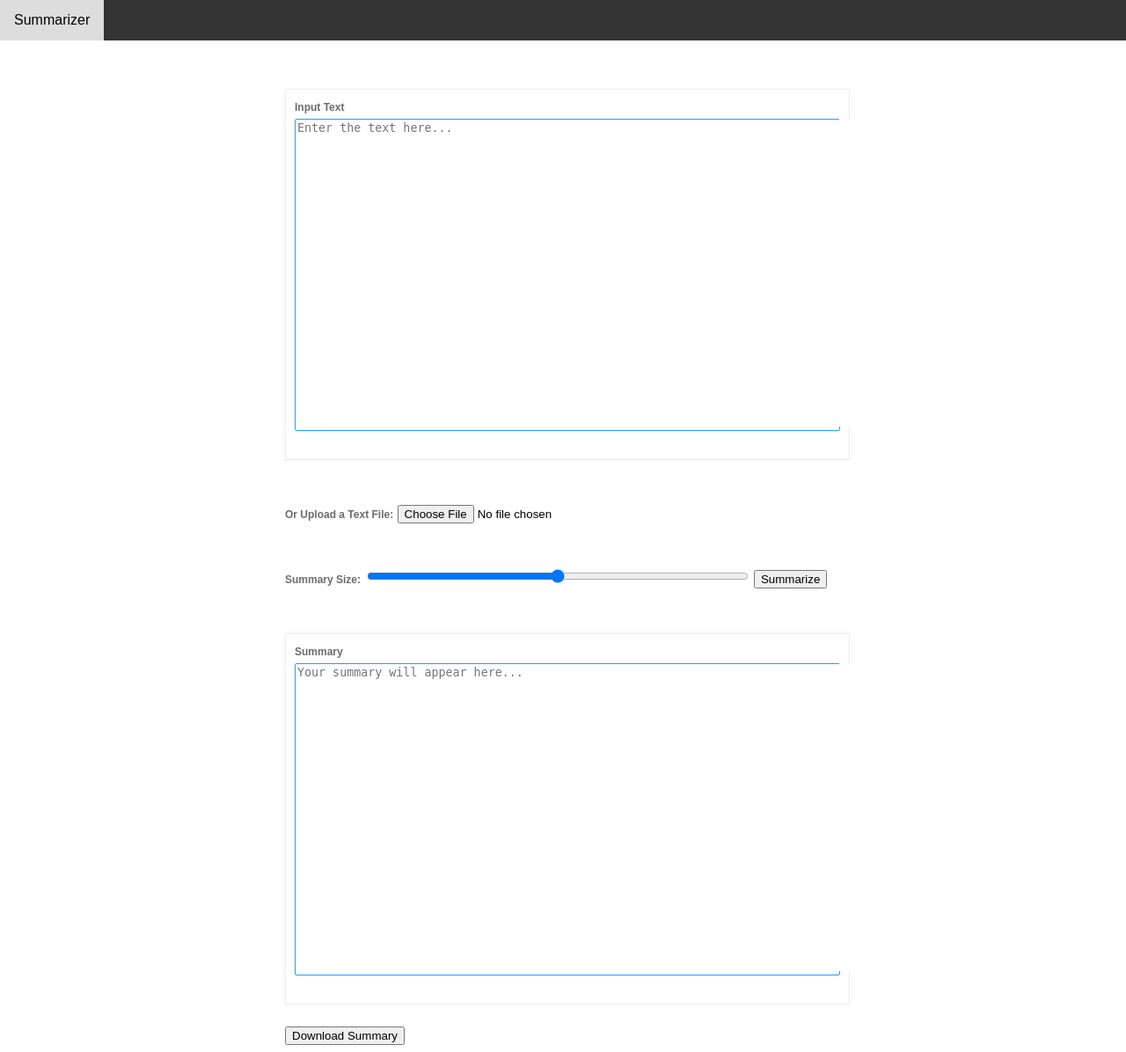
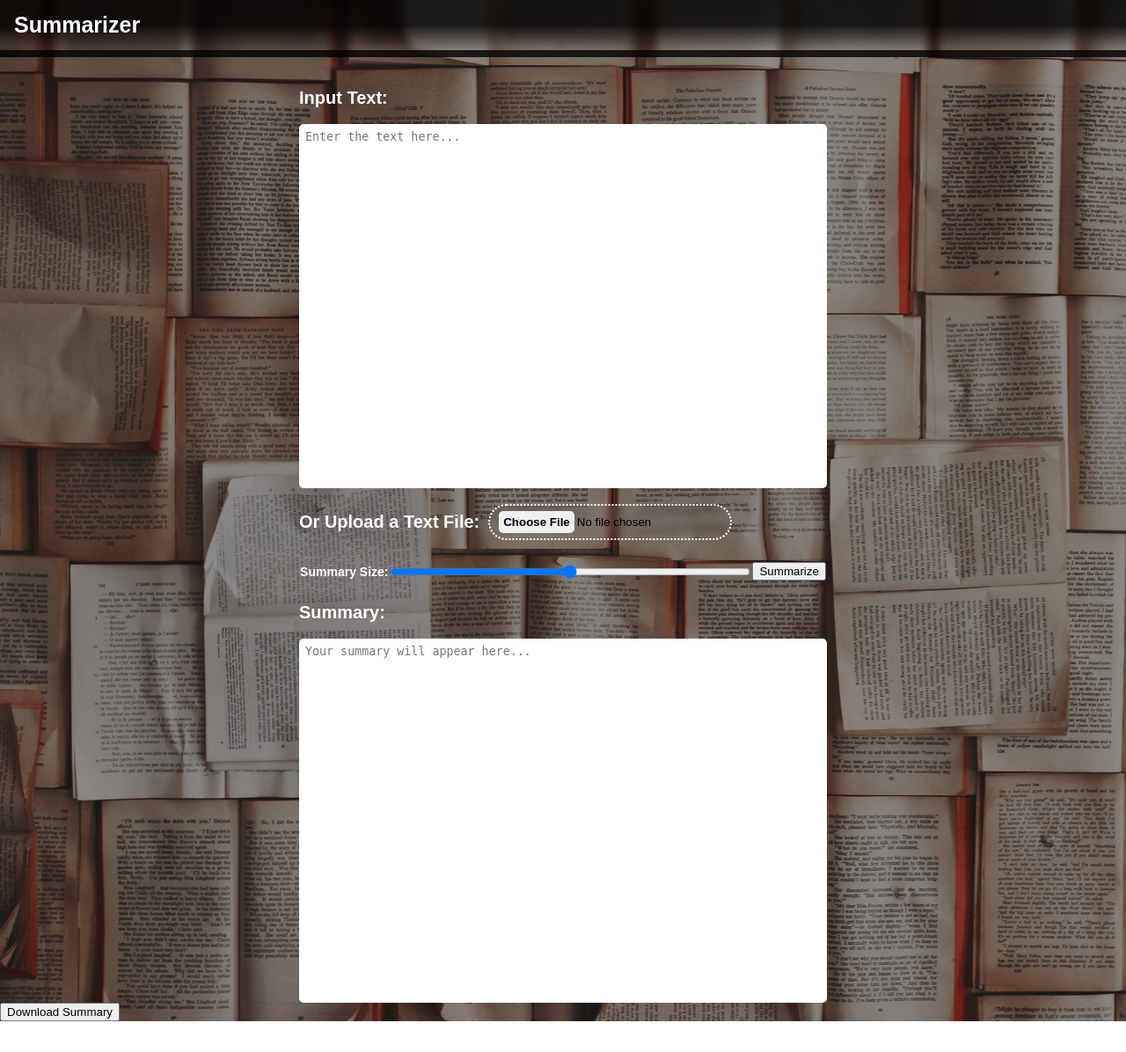
Before and after one commit to naleen201/TextSummarizer, a Flask app: page / in a window 1280 px wide. Shown: the whole page at 88% size. After the commit the page ends 1161 px from the top, so only its background shows below. Run offline with Flask 2, Linux system fonts and the light colour scheme.

Commit message:
UI Improvements

```diff
--- a/static/style.css
+++ b/static/style.css
@@ -1,114 +1,191 @@
-body{
-	font-family: 'helvatica' ,sans-serif;
+body {
+    margin: 0;
+    margin-top: 100px;
+    padding: 0;
+    font-family: 'helvatica', sans-serif;
+    background: rgba(0, 0, 0, 0.40) url("background.jpg");
+    background-blend-mode: darken;
+    background-size: cover;
 }
-.container{
-	margin-top: 4%;
-	margin-left: 25%;
-	padding: 10px;
-	width: 620px;
+
+.container {
+    display: flex;
+    flex-direction: row;
+    justify-content: center;
+    margin-left: 30px;
+    margin-right: 30px;
+    -moz-box-shadow: 0px 0px 5px 1px rgba(0, 0, 0, 0.03);
+    -webkit-box-shadow: 0px 0px 5px 1px rgba(0, 0, 0, 0.03);
+    box-shadow: 0px 0px 5px 1px rgba(0, 0, 0, 0.03);
+}
+
+.diffSize {
+    font-family: 'Plus Jakarta Sans', sans-serif;
+    font-size: 14px;
+    color: #ffffff;
+}
+
+.file_input {
+    margin-top: 18px;
+    display: flex;
+    flex-direction: row;
+    justify-content: left;
+    align-items: center;
+    flex-wrap: wrap;
+}
+
+#inputfile {
+    margin-left: 10px;
+    padding-left: 10px;
+    padding-right: 10px;
+    border: 2px white dotted;
+    border-radius: 50px;
+    backdrop-filter: blur(5px);
+}
+
+#inputfile::file-selector-button {
+    padding: 5px;
+    border: 0px;
+    margin: 6px 3px 6px 0px;
+    border-radius: 5px;
+    font-family: 'Plus Jakarta Sans', sans-serif;
+    font-weight: 600;
+}
+
+form {
+    width: 600px;
+    height: auto;
+    display: flex;
+    flex-direction: column;
+    justify-content: center;
+}
+
+textarea {
     height: 400px;
-	border: 1px solid #ededed;
-
-	-moz-box-shadow: 0px 0px 5px 1px rgba(0,0,0,0.03);
-	-webkit-box-shadow: 0px 0px 5px 1px rgba(0,0,0,0.03);
-	box-shadow: 0px 0px 5px 1px rgba(0,0,0,0.03);
-}
-form{
-	width: auto;
-	height: auto;
-	padding-bottom: 20px;
-}
-textarea{
-	border: none;
     outline: none;
     resize: none;
+    border: solid 5px white;
+    border-radius: 5px;
+    transition: box-shadow 0.5s;
 }
 
-label.labels{
+label.labels {
+    display: block;
     font-weight: 600;
-	font-size: 12px;
-	color:#6B6B6B;
+    font-family: 'Plus Jakarta Sans', sans-serif;
+    font-size: 20px;
+    color: #ffffff;
 }
 
-.textarea_style{
-	margin-top: 5px;
-	width: auto;
-	height: auto;
-	border: 1px solid #229CFF;
-	border-radius: 2px;
-	font-size: 16px;
-}
-.textarea_style:hover{
-	-moz-box-shadow: 0px 0px 10px 1px  #EBF6FF;
-	-webkit-box-shadow: 0px 0px 10px 1px  #EBF6FF;
-	box-shadow: 0px 0px 10px 1px  #EBF6FF;
-	border: 1px solid #229CFF;
-}
-.textarea_style:focus{
-	-moz-box-shadow: 0px 0px 5px 1px #EBF6FF;
-	-webkit-box-shadow: 0px 0px 5px 1px  #EBF6FF;
-	box-shadow: 0px 0px 5px 1px  #EBF6FF;
-	border: 1px solid #229CFF;
+.sliderLabel {
+    font-weight: 600;
+    font-family: 'Plus Jakarta Sans', sans-serif;
+    font-size: 14px;
+    color: #ffffff;
 }
 
-textarea::-webkit-scrollbar {
-	width: 3px;
+.textarea:hover {
+    -moz-box-shadow: 0px 0px 10px 1px #EBF6FF;
+    -webkit-box-shadow: 0px 0px 10px 1px #EBF6FF;
+    box-shadow: 0px 0px 5px 1px #EBF6FF;
 }
 
-textarea::-webkit-scrollbar-track {
-	-webkit-box-shadow:inset 0 0 10px #BDDAE0;
+.textarea:active {
+    -moz-box-shadow: 0px 0px 10px 1px #EBF6FF;
+    -webkit-box-shadow: 0px 0px 10px 1px #EBF6FF;
+    box-shadow: 0px 0px 5px 1px #EBF6FF;
 }
 
-textarea::-webkit-scrollbar-thumb {
-	background-color: #0B8FF9;
+.textarea::-webkit-scrollbar {
+    width: 5px;
 }
 
-span.textarea_count{
+.textarea::-webkit-scrollbar:hover {
+    cursor: pointer;
+}
+
+.textarea::-webkit-scrollbar-track {
+    -webkit-box-shadow: inset 0 0 20px #BDDAE0;
+    box-shadow: 0px 0px 5px 1px #EBF6FF;
+}
+
+.textarea::-webkit-scrollbar-thumb {
+    background-color: #2a2a2a;
+}
+
+span.textarea_count {
     margin-top: 2px;
     float: right;
     font-size: 10px;
-	color:#EC0F0F;
+    color: #EC0F0F;
 }
 
 .size_input {
-	margin-top: 4%;
-	margin-left: 25%;
-	width: 620px;
-}
-
-.file_input {
-	margin-top: 4%;
-	margin-left: 25%;
-}
-
-.file_download {
-	margin-top: 2%;
-	margin-left: 25%;
+    display: flex;
+    flex-direction: row;
+    justify-content: center;
+    align-items: center;
+    flex-wrap: wrap;
+    margin: 25px;
 }
 
 .summary_size {
-	width: 70%;
+    max-width: 410px;
+    flex-grow: 1;
 }
 
 .navbar {
-	overflow: hidden;
-	background-color: #333;
+    background: linear-gradient(180deg, rgba(0, 0, 0, 0.8) 50%, rgba(255, 255, 255, 0) 100%);
     position: fixed;
     top: 0;
+    overflow: hidden;
     width: 100%;
-	margin-left: -8px;
+    backdrop-filter: blur(5px);
+    border-bottom: dashed 8px rgba(255, 255, 255, 0);
 }
 
 .navbar a {
+    font-family: 'Plus Jakarta Sans', sans-serif;
+    font-weight: 600;
+    font-size: 25px;
     float: left;
     display: block;
-	color: #f2f2f2;
-	text-align: center;
+    color: #e5e5e5;
     padding: 14px 16px;
     text-decoration: none;
+    transition: color 1s;
 }
 
 .navbar a:hover {
-	background: #ddd;
-	color: black;
+    color: rgb(255, 255, 255);
 }
+
+@media screen and (max-width:535px) {
+    .file_input {
+        margin-top: 0px;
+        display: flex;
+        flex-direction: column;
+        justify-content: center;
+        flex-wrap: wrap;
+    }
+    #ugh {
+        margin-top: 18px;
+    }
+    #inputfile {
+        margin-left: 0;
+        padding-left: 5px;
+        padding-right: 5px;
+        margin-top: 18px;
+    }
+    .size_input {
+        display: flex;
+        flex-direction: column;
+        justify-content: center;
+        flex-wrap: wrap;
+        margin: 25px;
+    }
+    .summary_size {
+        max-width: 410px;
+        min-width: 150px;
+    }
+}
--- a/templates/index.html
+++ b/templates/index.html
@@ -1,32 +1,26 @@
-{% extends "base.html" %}
-
-{% block content %}
-<div class="container" style="margin-top: 8%;">
+{% extends "base.html" %} {% block content %}
+<div class="container">
     <form>
-        <label class="labels">Input Text</label><br>
-        <div class="textarea_style">
-            <textarea class="textarea" id="input_textarea" name="textarea_description" rows="23" cols="80" minlength="3" placeholder="Enter the text here..."></textarea>
+        <label class="labels">Input Text:</label><br>
+        <textarea class="textarea" id="input_textarea" name="textarea_description" minlength="3" placeholder="Enter the text here..."></textarea>
+        <div id="file_input" class="file_input">
+            <label class="labels" for="inputfile" id="ugh">Or Upload a Text File: </label>
+            <input type="file" name="inputfile" id="inputfile" class="inputfile">
         </div>
     </form>
 </div>
-<div id="file_input" class="file_input">
-    <label class="labels" for="inputfile">Or Upload a Text File:</label>
-    <input type="file" name="inputfile" id="inputfile" class="inputfile">
-</div>
 <div class="size_input">
-    <label class="labels" for="summary_size">Summary Size:</label>
+    <label class="sliderLabel" for="summary_size">Summary Size:</label>
     <input type="range" class="summary_size" id="summary_size" name="summary_size" min="0" max="100">
-    <input type="button" onclick="getSummary()" value="Summarize">
+    <input type="button" onclick="getSummary()" value="Summarize" id="summaryBtn">
 </div>
 <div class="container">
     <form>
-        <label class="labels">Summary</label><br>
-        <div class="textarea_style">
-            <textarea readonly class="textarea" id="output_textarea" name="textarea_description" rows="23" cols="80" minlength="3" placeholder="Your summary will appear here..."></textarea>
-        </div>
+        <label class="labels">Summary:</label><br>
+        <textarea readonly class="textarea" id="output_textarea" name="textarea_description" minlength="3" placeholder="Your summary will appear here..."></textarea>
     </form>
 </div>
 <div id="file_download" class="file_download">
-    <input type="button" id="download_button" value="Download Summary"/>
+    <input type="button" id="download_button" value="Download Summary" />
 </div>
 {% endblock %}
```
Also changed, not shown: static/script.js (+5 -5 lines). Lines whose indentation alone changed are shown as unchanged.
